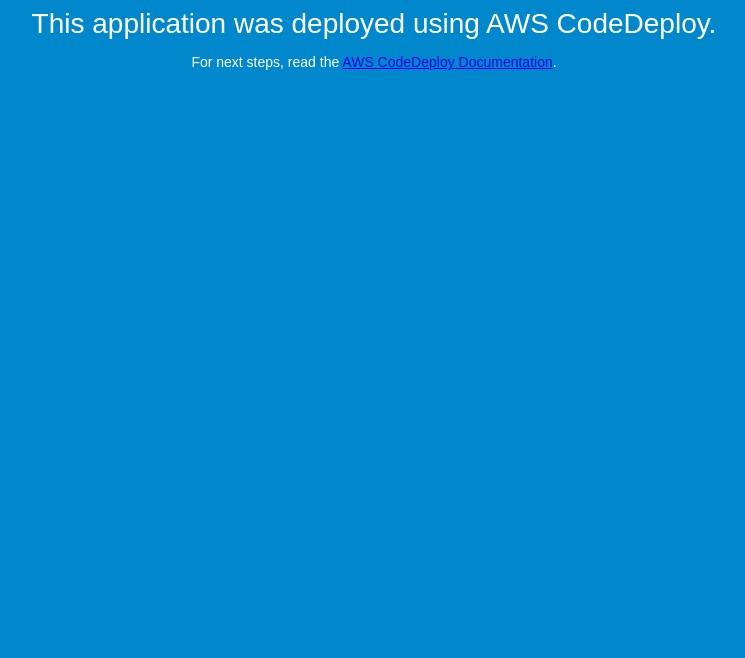
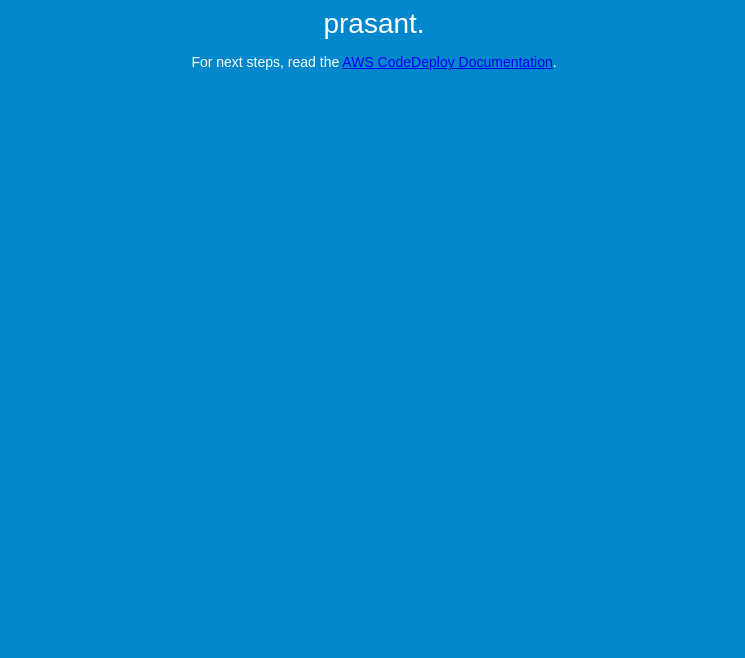
Before and after one commit to prasant756/codedeploy, a plain HTML site: page index.html in a window 1280 px wide. Shown: the part 142-800 px from the top of the page, without its empty margins (266-1011 px from the left). Drawn offline with Linux system fonts and the light colour scheme.

Commit message:
Update index.html

```diff
--- a/index.html
+++ b/index.html
@@ -27,7 +27,7 @@
 <body>
   <div align="center">
     <h1>Congratulations</h1>
-    <h2>This application was deployed using AWS CodeDeploy.</h2>
+    <h2>prasant.</h2>
     <p>For next steps, read the <a href="http://aws.amazon.com/documentation/codedeploy">AWS CodeDeploy Documentation</a>.</p>
   </div>
 </body>
```
